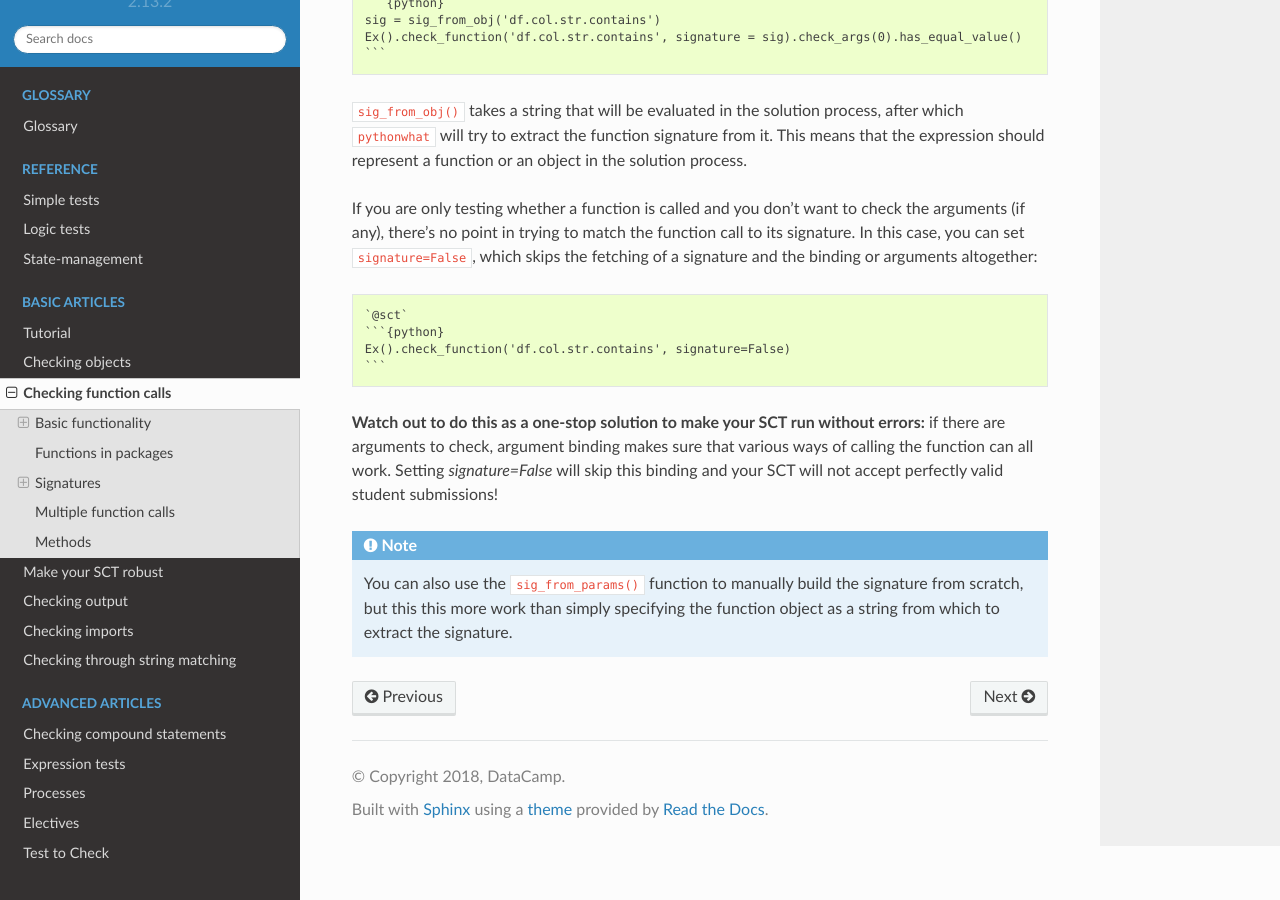
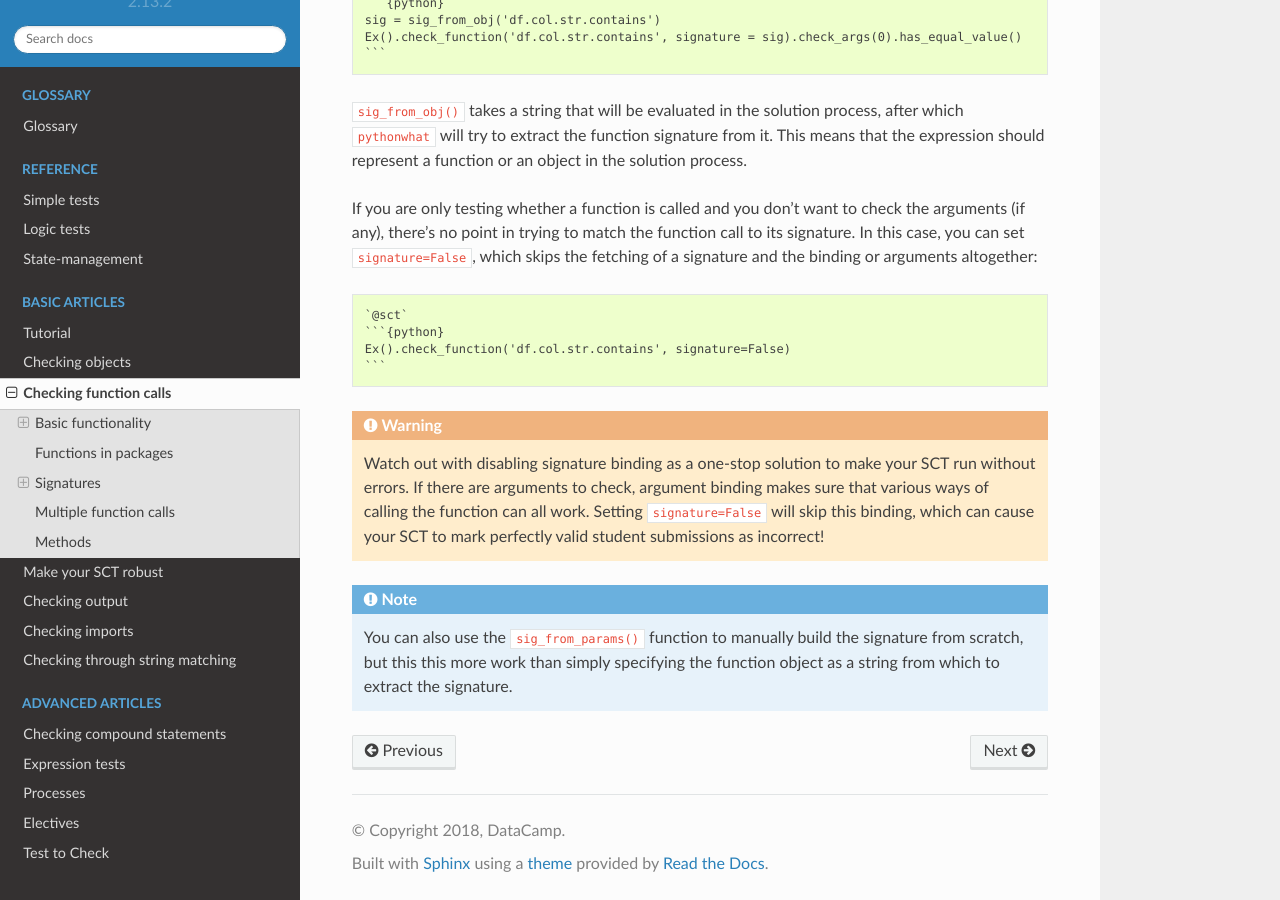
Before and after one commit to datacamp/pythonwhat, a Sphinx documentation site: the page built from docs/articles/checking_function_calls.rst, in a window 1280 px wide and 900 px high, scrolled down 7092 px. Built offline with Sphinx 7.4.7 and the Read the Docs theme 2.0.0, drawn with Linux system fonts in a browser that asks for light colours.

Commit message:
build warning block

````diff
--- a/docs/articles/checking_function_calls.rst
+++ b/docs/articles/checking_function_calls.rst
@@ -353,10 +353,12 @@ the binding or arguments altogether:
     Ex().check_function('df.col.str.contains', signature=False)
     ```
 
-**Watch out to do this as a one-stop solution to make your SCT run without errors:**
-if there are arguments to check, argument binding makes sure that various ways of
-calling the function can all work. Setting `signature=False` will skip this binding and your
-SCT will not accept perfectly valid student submissions!
+.. warning::
+
+    Watch out with disabling signature binding as a one-stop solution to make your SCT run without errors.
+    If there are arguments to check, argument binding makes sure that various ways of
+    calling the function can all work. Setting ``signature=False`` will skip this binding, which can
+    cause your SCT to mark perfectly valid student submissions as incorrect!
 
 .. note::
 
````
